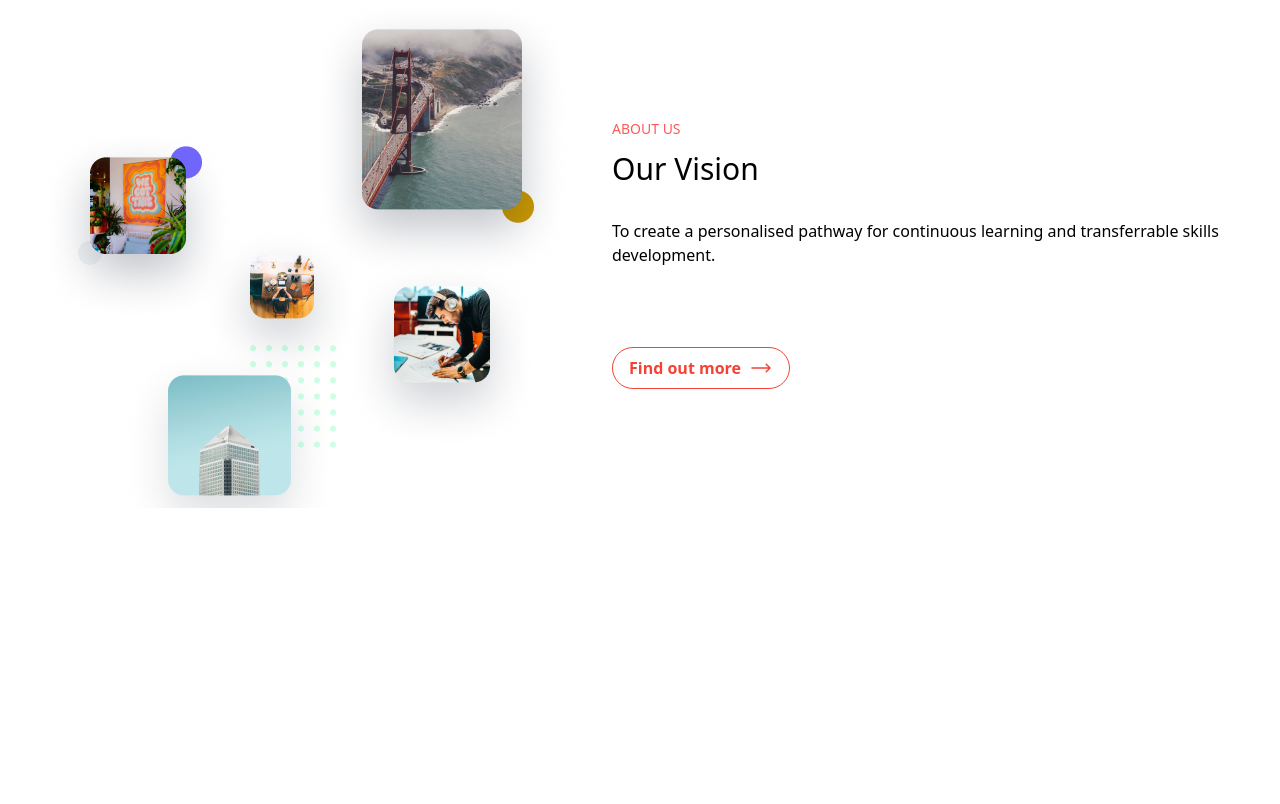
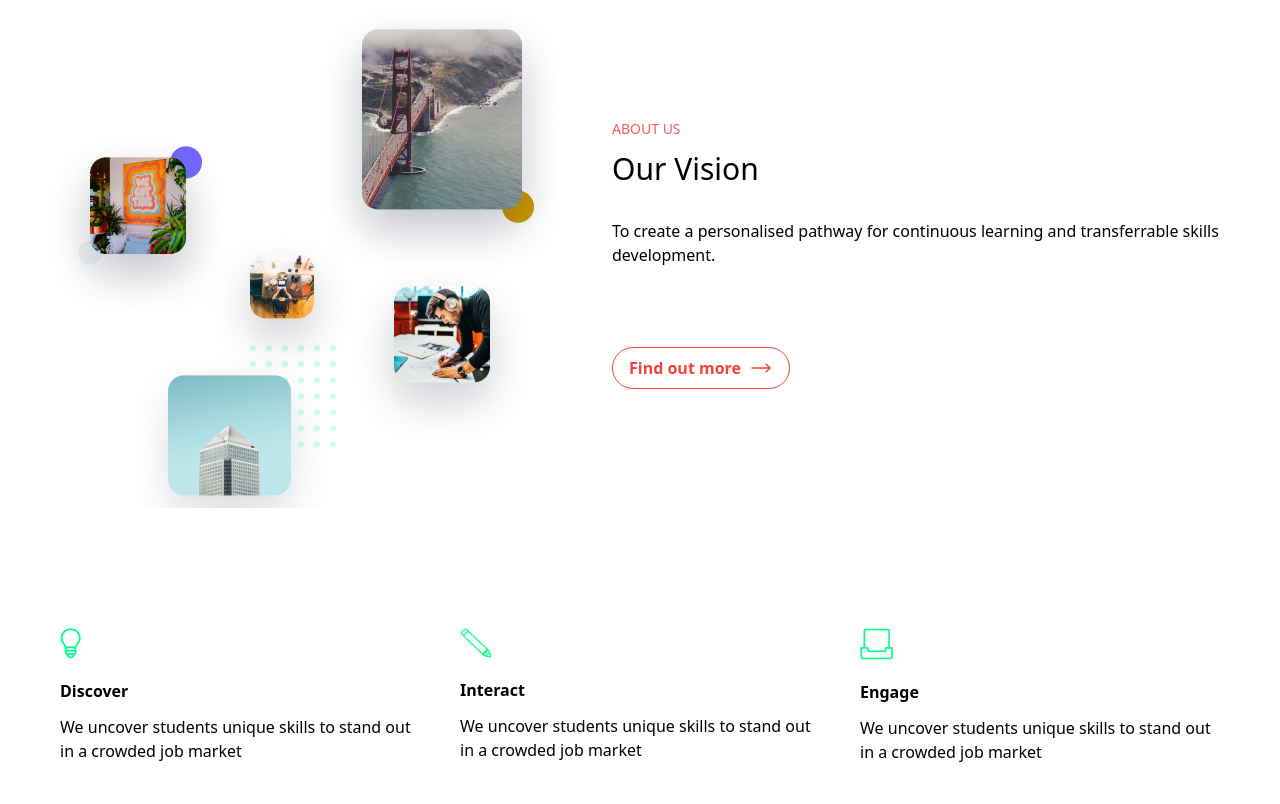
Before and after one commit to sajon01/Assignment-2-tailwindcss, a website built with Vite: page index.html in a window 1280 px wide. Shown: the part 1562-2366 px from the top of the page. Before the commit the page ends 2150 px from the top, so only its background shows below. Built offline with nearby package versions, Linux system fonts and the light colour scheme.

Commit message:
service section

```diff
--- a/index.html
+++ b/index.html
@@ -117,5 +117,27 @@
             <img class="md:order-1" src="./assets/Right.png" alt="">
         </div>
 </section>
+
+<!-- service section -->
+
+<section class="flex flex-col md:flex-row mx-10 gap-10 px-5 py-10">
+    <div>
+        <img src="./assets/Vector.png" alt="">
+        <h3 class="font-bold pt-5 pb-3">Discover</h3>
+        <p>We uncover students unique skills to stand out in a crowded job market</p>
+    </div>
+
+    <div>
+        <img src="./assets/Vector (1).png" alt="">
+        <h3 class="font-bold pt-5 pb-3">Interact</h3>
+        <p>We uncover students unique skills to stand out in a crowded job market</p>
+    </div>
+
+    <div>
+        <img src="./assets/Vector (2).png" alt="">
+        <h3 class="font-bold pt-5 pb-3">Engage</h3>
+        <p>We uncover students unique skills to stand out in a crowded job market</p>
+    </div>
+</section>
 </body>
 </html>
```
Also changed, not shown: assets/Vector (1).png (added), assets/Vector (2).png (added), assets/Vector.png (added).
